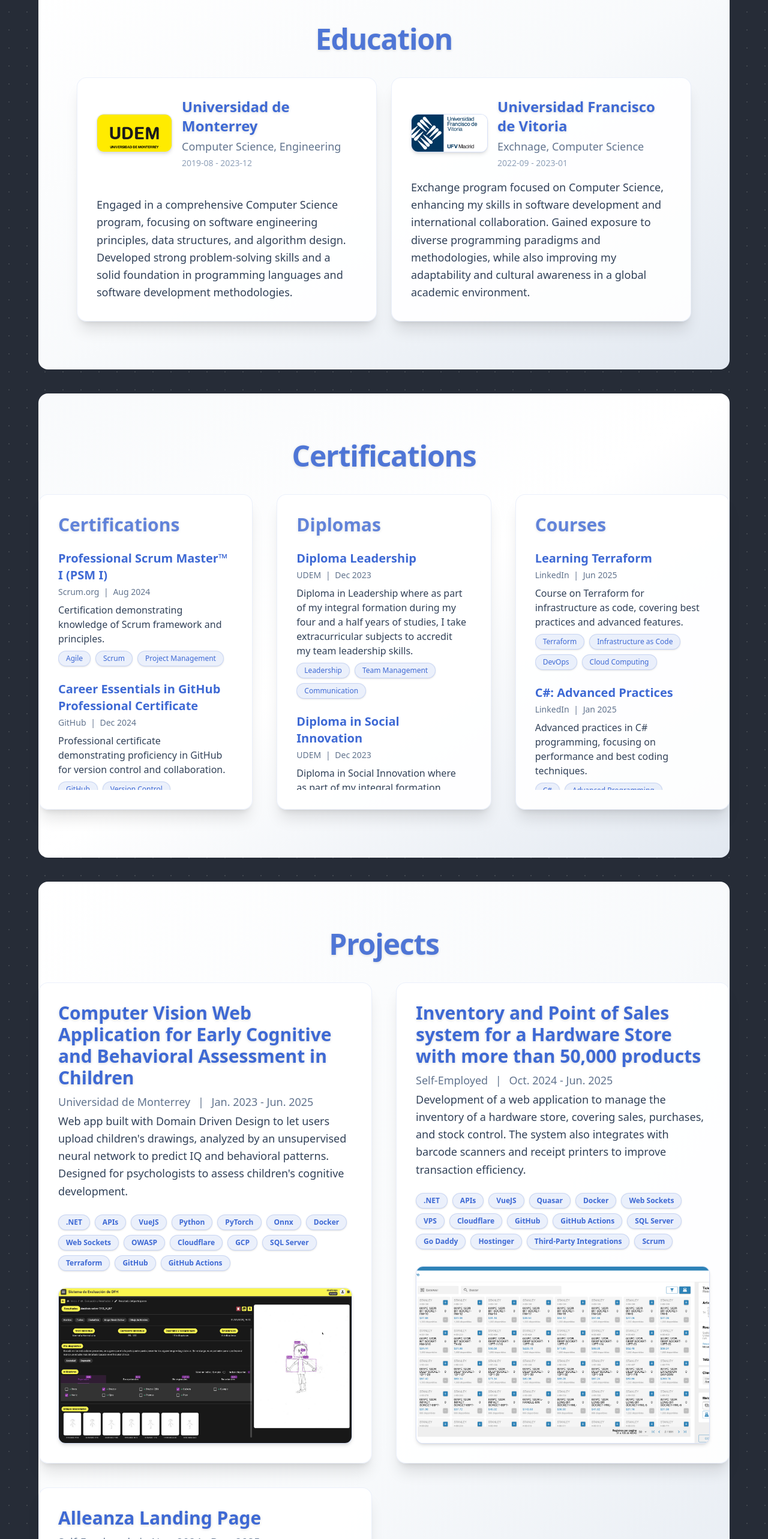
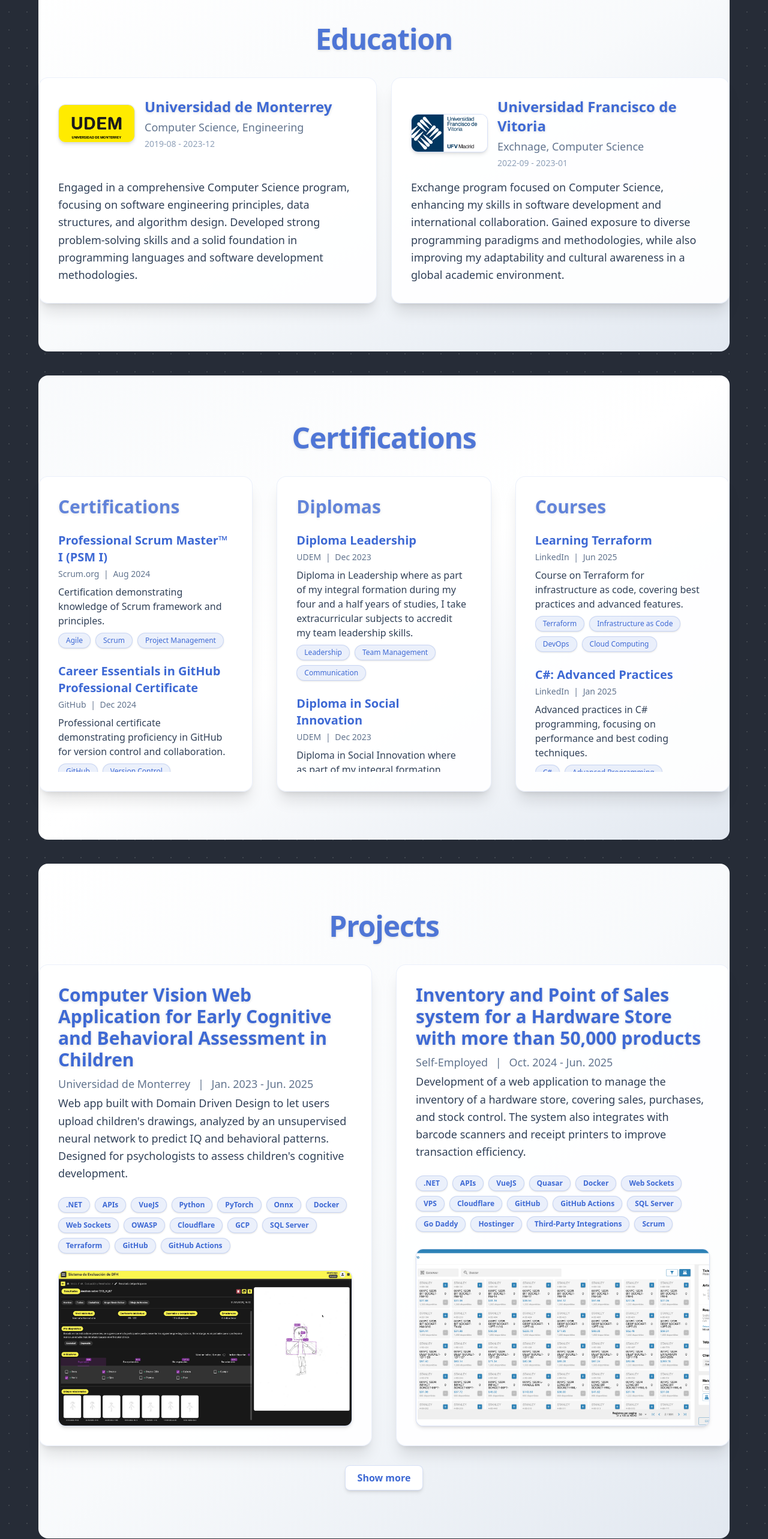
Before and after one commit to ArmandoBerlanga/Portfolio, a React (Vite) app: page / in a window 1280 px wide. Shown: the part 1740-4306 px from the top of the page at 60% size. Built offline with nearby package versions, Linux system fonts and the light colour scheme.

Commit message:
feat: enhance EducationSection layout and implement "Show more" functionality in ProjectsSection

```diff
--- a/src/sections/EducationSection.jsx
+++ b/src/sections/EducationSection.jsx
@@ -5,7 +5,7 @@
         <section id="education" className="py-20 bg-gradient-to-br from-white via-slate-50 to-slate-200 dark:from-slate-900 dark:via-slate-800 dark:to-slate-900 transition-colors duration-500 rounded-2xl">
             <h2 className='text-4xl md:text-5xl font-extrabold text-primary/90 mb-10 text-center tracking-tight drop-shadow-sm'>Education</h2>
 
-            <div className="education-list flex flex-col md:flex-row md:space-x-6 space-y-6 md:space-y-0 items-stretch max-w-5xl mx-auto px-4 md:px-0">
+            <div className="education-list flex flex-col md:flex-row md:space-x-6 space-y-6 md:space-y-0 items-stretch max-w-7xl mx-auto px-4 md:px-0">
                 {education.map((edu, index) => (
                     <div key={index} className="education-item flex-1 p-8 bg-white/90 dark:bg-slate-800/90 border border-primary/10 dark:border-slate-700 rounded-2xl shadow-xl flex flex-col justify-between transition-colors">
                         <div className="flex items-center mb-4">
--- a/src/sections/ProjectsSection.jsx
+++ b/src/sections/ProjectsSection.jsx
@@ -1,11 +1,17 @@
+import { useState } from "react";
 import { projects } from "../config/projects";
+import { Button } from "../components/Button";
 
 export default function ProjectsSection() {
+    const [showAll, setShowAll] = useState(false);
+
+    const itemsPerRow = 2;
+    const itemsToShow = showAll ? projects : projects.slice(0, itemsPerRow);
     return (
         <section id="projects" className="py-20 bg-gradient-to-br from-white via-slate-50 to-slate-200 dark:from-slate-900 dark:via-slate-800 dark:to-slate-900 transition-colors duration-500 rounded-2xl">
             <h2 className="text-4xl md:text-5xl font-extrabold text-primary/90 mb-10 text-center tracking-tight drop-shadow-sm">Projects</h2>
             <div className={`projects-list ${projects.length === 1 ? 'max-w-4xl' : 'grid grid-cols-1 md:grid-cols-2 gap-10 max-w-6xl'} mx-auto px-4 md:px-0`}>
-                {projects.map((project, index) => (
+                {itemsToShow.map((project, index) => (
                     <div key={index} className="project-card bg-white/90 dark:bg-slate-800/90 border border-primary/10 dark:border-slate-700 rounded-2xl shadow-xl p-8 flex flex-col transition-colors duration-300">
                         <h3 className="text-2xl md:text-3xl font-bold mb-2 text-primary drop-shadow-sm">{project.title}</h3>
                         <p className="text-base md:text-lg mb-1 text-slate-500 dark:text-slate-300 font-medium">
@@ -23,6 +29,24 @@
                     </div>
                 ))}
             </div>
+            {(!showAll && projects.length > itemsPerRow) && (
+                <div className="flex justify-center mt-8">
+                    <Button
+                        onClick={() => setShowAll(true)}
+                    >
+                        Show more
+                    </Button>
+                </div>
+            )}
+            {(showAll && projects.length > itemsPerRow) && (
+                <div className="flex justify-center mt-8">
+                    <Button
+                        onClick={() => setShowAll(false)}
+                    >
+                        Show less
+                    </Button>
+                </div>
+            )}
         </section>
     );
 }
```
